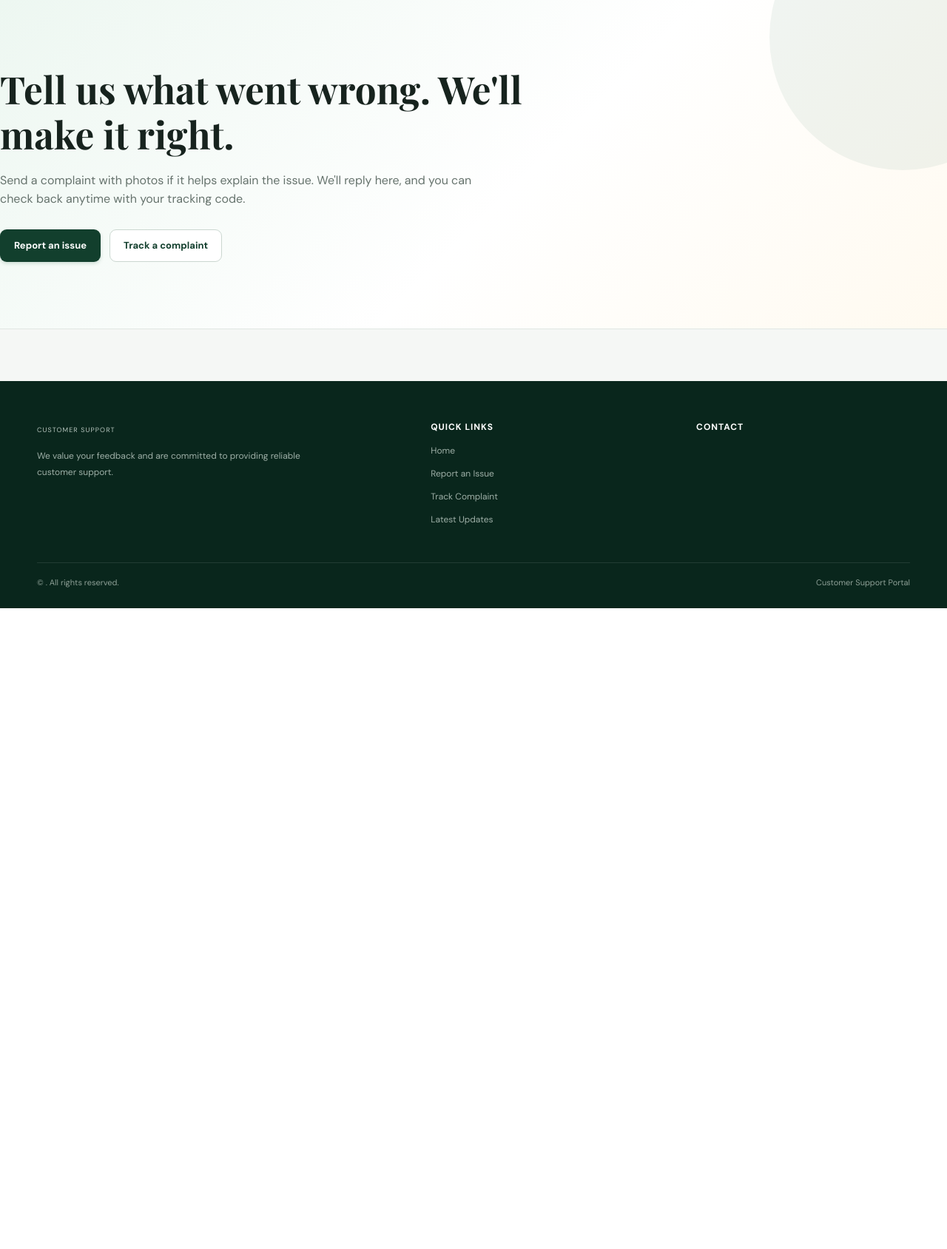
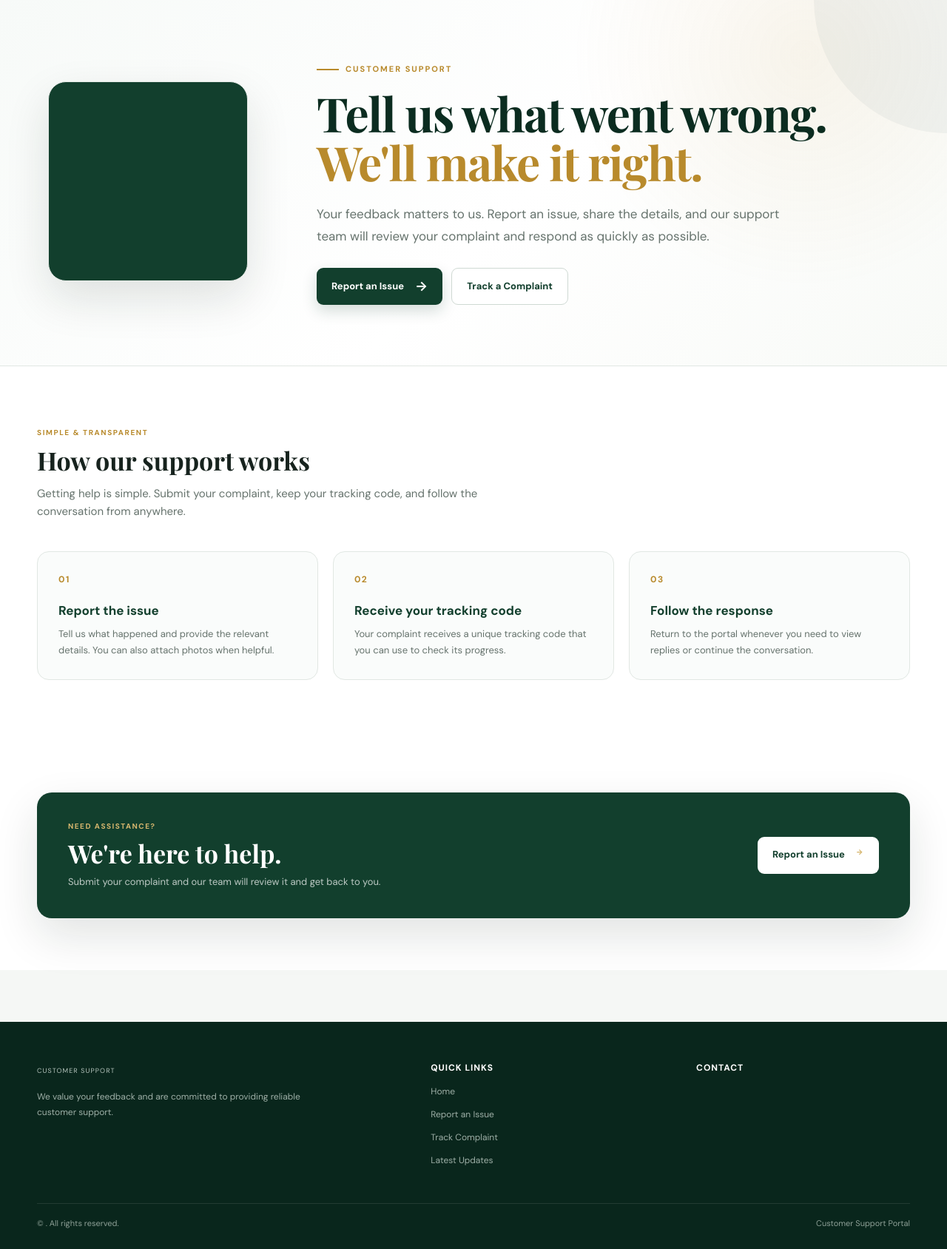
Before and after one commit to ifelodun/AVKINGVETDRUG, a Python web app: template templates/index.html in a window 1280 px wide. Shown: the part 77-1765 px from the top of the page at 74% size. Before the commit the page ends 899 px from the top, so only its background shows below. Run offline with Jinja, Linux system fonts and the light colour scheme; the template is opened without the code that fills it, so the values that code supplies are empty.

Commit message:
Update index.html

```diff
--- a/templates/index.html
+++ b/templates/index.html
@@ -1,51 +1,364 @@
 {% extends "base.html" %}
-{% block title %}{{ company.company_name }}{% endblock %}
+
+{% block title %}
+    {{ company.company_name }} | Customer Support
+{% endblock %}
+
 
 {% block content %}
-<section class="hero wrap">
-    <div class="hero-company">
-        {% if company.logo_url %}<img src="{{ company.logo_url }}" alt="{{ company.company_name }}" class="hero-logo">{% endif %}
-        <div>
-            <div class="hero-company-name">{{ company.company_name }}</div>
-            {% if company.location or company.phone %}
-            <div class="hero-company-meta">
-                {% if company.location %}{{ company.location }}{% endif %}
-                {% if company.location and company.phone %}<span class="dot">&middot;</span>{% endif %}
-                {% if company.phone %}{{ company.phone }}{% endif %}
-            </div>
-            {% endif %}
-        </div>
+
+
+<!-- =========================================================
+     HERO
+     ========================================================= -->
+
+<section class="home-hero">
+
+    <div class="page-container">
+
+        <div class="hero-grid">
+
+
+            <!-- LEFT: BRAND -->
+
+            <div class="hero-brand-panel">
+
+                {% if company.logo_url %}
+
+                    <div class="hero-logo-box">
+
+                        <img
+                            src="{{ company.logo_url }}"
+                            alt="{{ company.company_name }} logo"
+                            class="hero-logo"
+                        >
+
                     </div>
 
-    <h1>Tell us what went wrong. We'll make it right.</h1>
-    <p class="hero-sub">Send a complaint with photos if it helps explain the issue. We'll reply here, and you can check back anytime with your tracking code.</p>
+                {% else %}
+
+                    <div class="hero-logo-box hero-logo-placeholder">
+
+                        <span>
+                            {{ company.company_name[:1] }}
+                        </span>
+
+                    </div>
+
+                {% endif %}
+
+            </div>
+
+
+            <!-- RIGHT: CONTENT -->
+
+            <div class="hero-content">
+
+                <span class="hero-eyebrow">
+                    CUSTOMER SUPPORT
+                </span>
+
+
+                <h1>
+                    Tell us what went wrong.
+                    <span>
+                        We'll make it right.
+                    </span>
+                </h1>
+
+
+                <p class="hero-description">
+
+                    Your feedback matters to us. Report an issue,
+                    share the details, and our support team will
+                    review your complaint and respond as quickly
+                    as possible.
+
+                </p>
+
+
+                {% if company.location or company.phone %}
+
+                    <div class="hero-company-details">
+
+                        {% if company.location %}
+
+                            <span>
+                                <strong>Location</strong>
+                                {{ company.location }}
+                            </span>
+
+                        {% endif %}
+
+
+                        {% if company.phone %}
+
+                            <span>
+                                <strong>Phone</strong>
+                                {{ company.phone }}
+                            </span>
+
+                        {% endif %}
+
+                    </div>
+
+                {% endif %}
+
+
                 <div class="hero-actions">
-        <a class="btn btn-primary" href="{{ url_for('submit_complaint') }}">Report an issue</a>
-        <a class="btn btn-secondary" href="{{ url_for('track_complaint') }}">Track a complaint</a>
+
+                    <a
+                        href="{{ url_for('submit_complaint') }}"
+                        class="home-primary-button"
+                    >
+                        Report an Issue
+                        <span>&rarr;</span>
+                    </a>
+
+
+                    <a
+                        href="{{ url_for('track_complaint') }}"
+                        class="home-secondary-button"
+                    >
+                        Track a Complaint
+                    </a>
+
                 </div>
+
+            </div>
+
+        </div>
+
+    </div>
+
 </section>
 
-{% if updates %}
-<section class="home-updates wrap">
-    <div class="home-updates-head">
-        <h2>Latest updates</h2>
-        <a href="{{ url_for('updates_feed') }}">View all</a>
+
+<!-- =========================================================
+     HOW IT WORKS
+     ========================================================= -->
+
+<section class="how-section">
+
+    <div class="page-container">
+
+        <div class="section-heading">
+
+            <span>
+                SIMPLE &amp; TRANSPARENT
+            </span>
+
+            <h2>
+                How our support works
+            </h2>
+
+            <p>
+                Getting help is simple. Submit your complaint,
+                keep your tracking code, and follow the conversation
+                from anywhere.
+            </p>
+
         </div>
 
+
+        <div class="steps-grid">
+
+
+            <div class="step-card">
+
+                <div class="step-number">
+                    01
+                </div>
+
+                <h3>
+                    Report the issue
+                </h3>
+
+                <p>
+                    Tell us what happened and provide the relevant
+                    details. You can also attach photos when helpful.
+                </p>
+
+            </div>
+
+
+            <div class="step-card">
+
+                <div class="step-number">
+                    02
+                </div>
+
+                <h3>
+                    Receive your tracking code
+                </h3>
+
+                <p>
+                    Your complaint receives a unique tracking code
+                    that you can use to check its progress.
+                </p>
+
+            </div>
+
+
+            <div class="step-card">
+
+                <div class="step-number">
+                    03
+                </div>
+
+                <h3>
+                    Follow the response
+                </h3>
+
+                <p>
+                    Return to the portal whenever you need to view
+                    replies or continue the conversation.
+                </p>
+
+            </div>
+
+        </div>
+
+    </div>
+
+</section>
+
+
+<!-- =========================================================
+     LATEST UPDATES
+     ========================================================= -->
+
+{% if updates %}
+
+<section class="updates-section">
+
+    <div class="page-container">
+
+        <div class="updates-heading">
+
+            <div>
+
+                <span>
+                    NEWS &amp; INFORMATION
+                </span>
+
+                <h2>
+                    Latest Updates
+                </h2>
+
+            </div>
+
+
+            <a
+                href="{{ url_for('updates_feed') }}"
+                class="view-all-link"
+            >
+                View all
+                &rarr;
+            </a>
+
+        </div>
+
+
+        <div class="updates-grid">
+
             {% for update in updates %}
-    <article class="update-post">
-        <div class="update-date">{{ update.created_at.strftime('%d %b %Y') }}</div>
-        <h3>{{ update.title }}</h3>
-        <p class="update-body">{{ update.body }}</p>
+
+            <article class="update-card">
+
+                <div class="update-card-content">
+
+                    <time class="update-date">
+
+                        {{ update.created_at.strftime('%d %b %Y') }}
+
+                    </time>
+
+
+                    <h3>
+                        {{ update.title }}
+                    </h3>
+
+
+                    <p>
+                        {{ update.body }}
+                    </p>
+
+
                     {% if update.image_urls %}
+
                     <div class="update-images">
+
                         {% for img in update.image_urls %}
-            <img src="{{ img }}" alt="">
+
+                            <img
+                                src="{{ img }}"
+                                alt=""
+                                loading="lazy"
+                            >
+
                         {% endfor %}
+
                     </div>
+
                     {% endif %}
+
+                </div>
+
             </article>
+
             {% endfor %}
+
+        </div>
+
+    </div>
+
 </section>
+
 {% endif %}
+
+
+<!-- =========================================================
+     FINAL CTA
+     ========================================================= -->
+
+<section class="final-cta">
+
+    <div class="page-container">
+
+        <div class="final-cta-box">
+
+            <div>
+
+                <span>
+                    NEED ASSISTANCE?
+                </span>
+
+                <h2>
+                    We're here to help.
+                </h2>
+
+                <p>
+                    Submit your complaint and our team will review
+                    it and get back to you.
+                </p>
+
+            </div>
+
+
+            <a
+                href="{{ url_for('submit_complaint') }}"
+                class="home-primary-button"
+            >
+                Report an Issue
+                <span>&rarr;</span>
+            </a>
+
+        </div>
+
+    </div>
+
+</section>
+
+
 {% endblock %}
```
Lines whose indentation alone changed are shown as unchanged.
